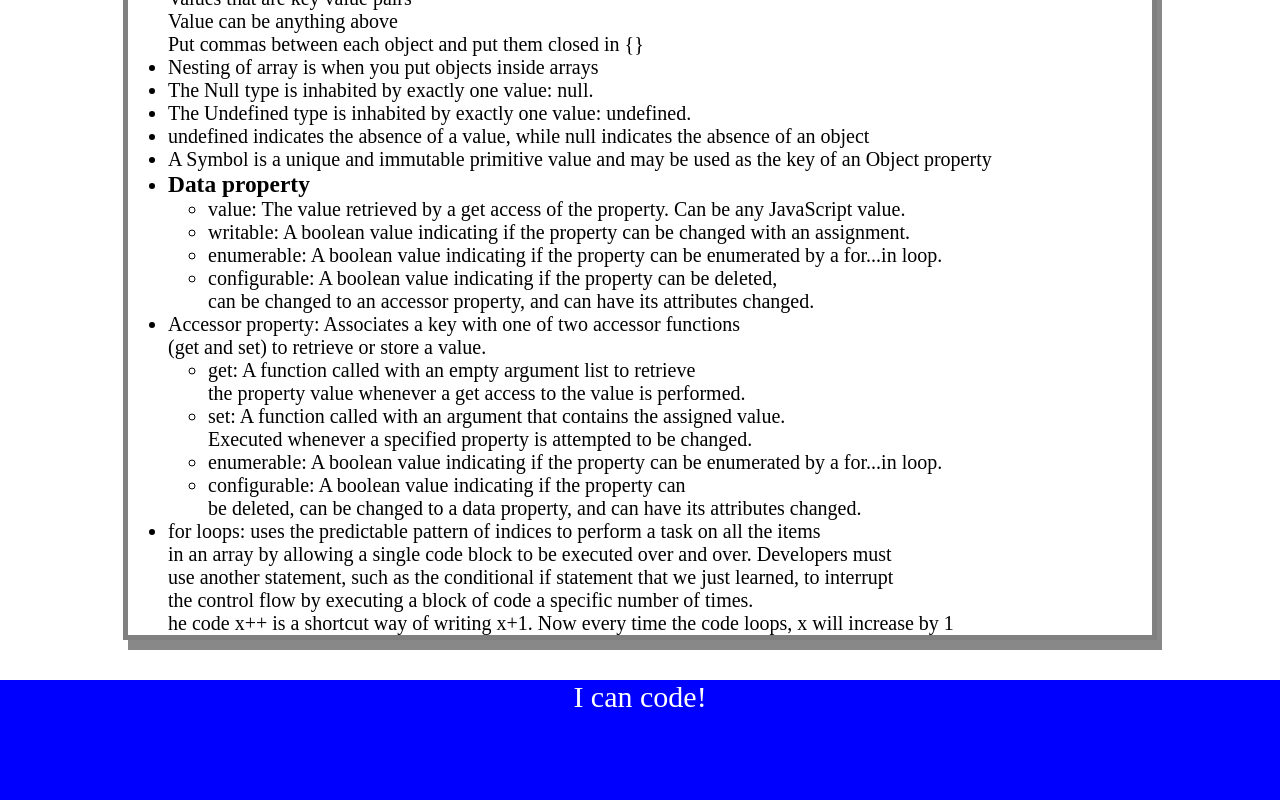
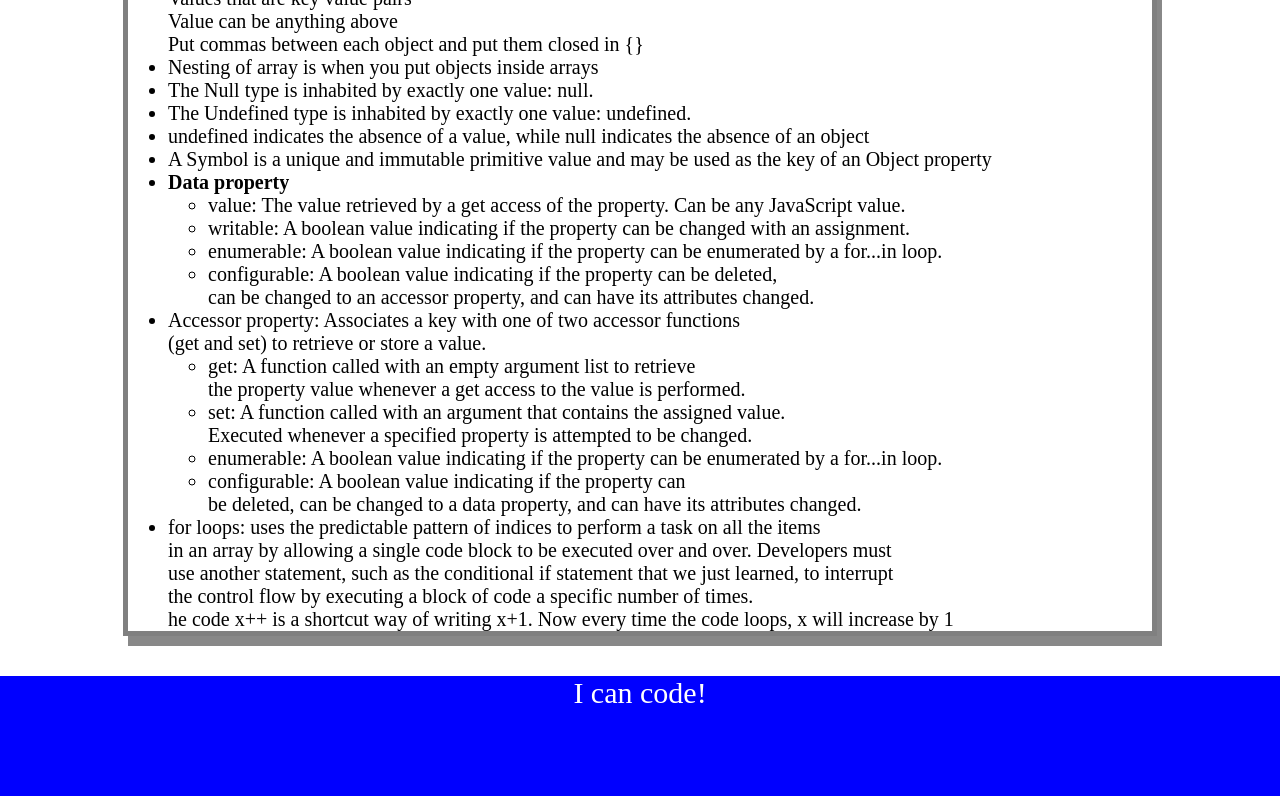
Before and after one commit to Newtron21/prework-study-guide, a plain HTML site: page index.html in a window 1280 px wide. Shown: the part 3588-4388 px from the top of the page. Drawn offline with Linux system fonts and the light colour scheme.

Commit message:
fixing html error

```diff
--- a/index.html
+++ b/index.html
@@ -290,7 +290,7 @@
           <li>The Undefined type is inhabited by exactly one value: undefined.</li>
           <li>undefined indicates the absence of a value, while null indicates the absence of an object</li>
           <li>A Symbol is a unique and immutable primitive value and may be used as the key of an Object property</li>
-          <li><h3>Data property</h3>
+          <li><strong>Data property</strong>
             <ul>
               <li>value: The value retrieved by a get access of the property. Can be any JavaScript value.</li>
               <li>writable: A boolean value indicating if the property can be changed with an assignment.</li>
```
